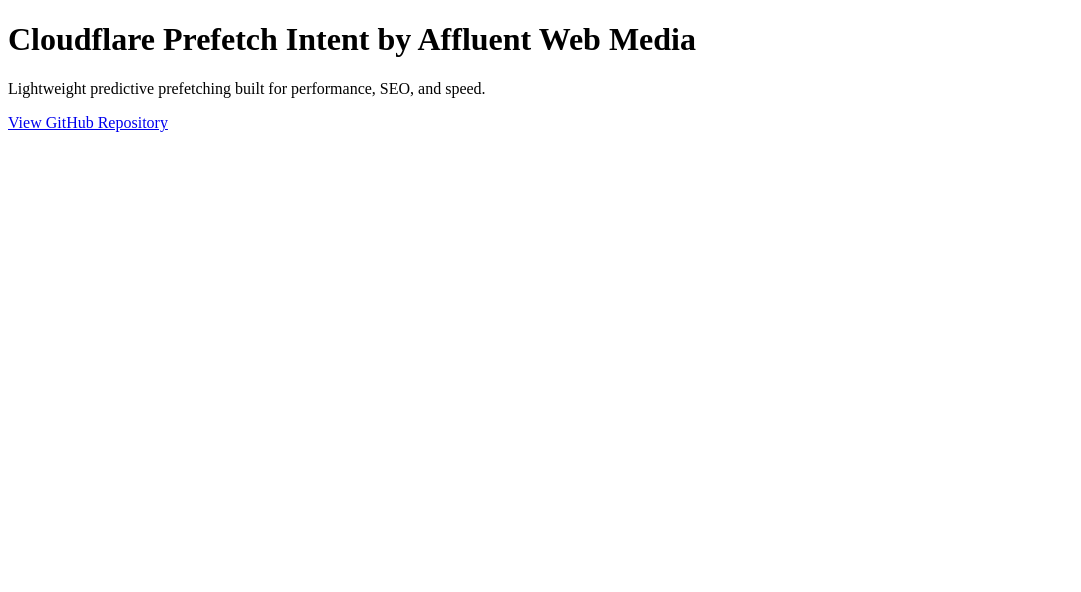
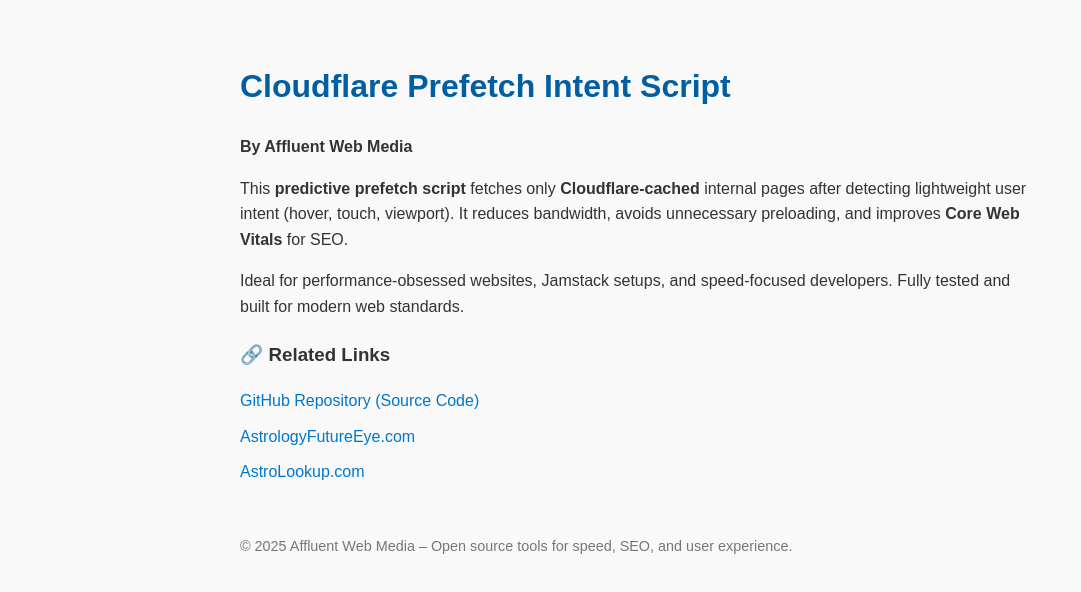
Before and after one commit to AWM-gif/predictive-prefetch, a plain HTML site: page index.html in a window 1280 px wide. Shown: the whole page, without its empty margins (0-1081 px from the left). Drawn offline with Linux system fonts and the light colour scheme.

Commit message:
Update index.html

```diff
--- a/index.html
+++ b/index.html
@@ -1,12 +1,87 @@
 <!DOCTYPE html>
-<html>
+<html lang="en">
 <head>
-  <meta charset="UTF-8">
-  <title>Cloudflare Prefetch Intent</title>
+  <meta charset="UTF-8" />
+  <meta name="viewport" content="width=device-width, initial-scale=1.0" />
+
+  <title>Cloudflare Prefetch Intent Script by Affluent Web Media</title>
+  <meta name="description" content="Ultra-fast Cloudflare-compatible predictive prefetch script that fetches only cached pages after user intent. Optimized for SEO, performance, and bandwidth savings.">
+  <meta name="robots" content="index, follow">
+
+  <meta property="og:type" content="website">
+  <meta property="og:url" content="https://affluentwebmedia.github.io/cloudflare-prefetch-intent/">
+  <meta property="og:title" content="Cloudflare Prefetch Intent by Affluent Web Media">
+  <meta property="og:description" content="Smart predictive prefetch script that fetches only Cloudflare-cached pages after user intent. SEO-friendly and performance-tuned.">
+
+  <!-- Structured Data for Rich Results -->
+  <script type="application/ld+json">
+  {
+    "@context": "https://schema.org",
+    "@type": "SoftwareSourceCode",
+    "name": "Cloudflare Prefetch Intent",
+    "codeRepository": "https://github.com/AffluentWebMedia/cloudflare-prefetch-intent",
+    "description": "Smart prefetch script that fetches only Cloudflare-cached pages after user intent. SEO and performance optimized.",
+    "programmingLanguage": "JavaScript",
+    "license": "https://www.apache.org/licenses/LICENSE-2.0",
+    "author": {
+      "@type": "Organization",
+      "name": "Affluent Web Media",
+      "url": "https://affluentwebmedia.com"
+    }
+  }
+  </script>
+
+  <style>
+    body {
+      font-family: Arial, sans-serif;
+      line-height: 1.6;
+      padding: 40px;
+      max-width: 800px;
+      margin: auto;
+      background-color: #f9f9f9;
+      color: #333;
+    }
+    h1 { color: #005fa3; }
+    a {
+      color: #0077cc;
+      text-decoration: none;
+    }
+    a:hover {
+      text-decoration: underline;
+    }
+    .links {
+      margin-top: 20px;
+    }
+    .links a {
+      display: block;
+      margin-bottom: 10px;
+    }
+    footer {
+      margin-top: 50px;
+      font-size: 0.9em;
+      color: #777;
+    }
+  </style>
 </head>
 <body>
-  <h1>Cloudflare Prefetch Intent by Affluent Web Media</h1>
-  <p>Lightweight predictive prefetching built for performance, SEO, and speed.</p>
-  <p><a href="https://github.com/AffluentWebMedia/cloudflare-prefetch-intent">View GitHub Repository</a></p>
+
+  <h1>Cloudflare Prefetch Intent Script</h1>
+  <p><strong>By Affluent Web Media</strong></p>
+
+  <p>This <strong>predictive prefetch script</strong> fetches only <strong>Cloudflare-cached</strong> internal pages after detecting lightweight user intent (hover, touch, viewport). It reduces bandwidth, avoids unnecessary preloading, and improves <strong>Core Web Vitals</strong> for SEO.</p>
+
+  <p>Ideal for performance-obsessed websites, Jamstack setups, and speed-focused developers. Fully tested and built for modern web standards.</p>
+
+  <div class="links">
+    <h3>🔗 Related Links</h3>
+    <a href="https://github.com/AffluentWebMedia/cloudflare-prefetch-intent" target="_blank">GitHub Repository (Source Code)</a>
+    <a href="https://astrologyfutureeye.com/" target="_blank">AstrologyFutureEye.com</a>
+    <a href="https://www.astrolookup.com/" target="_blank">AstroLookup.com</a>
+  </div>
+
+  <footer>
+    © 2025 Affluent Web Media – Open source tools for speed, SEO, and user experience.
+  </footer>
+
 </body>
 </html>
```
